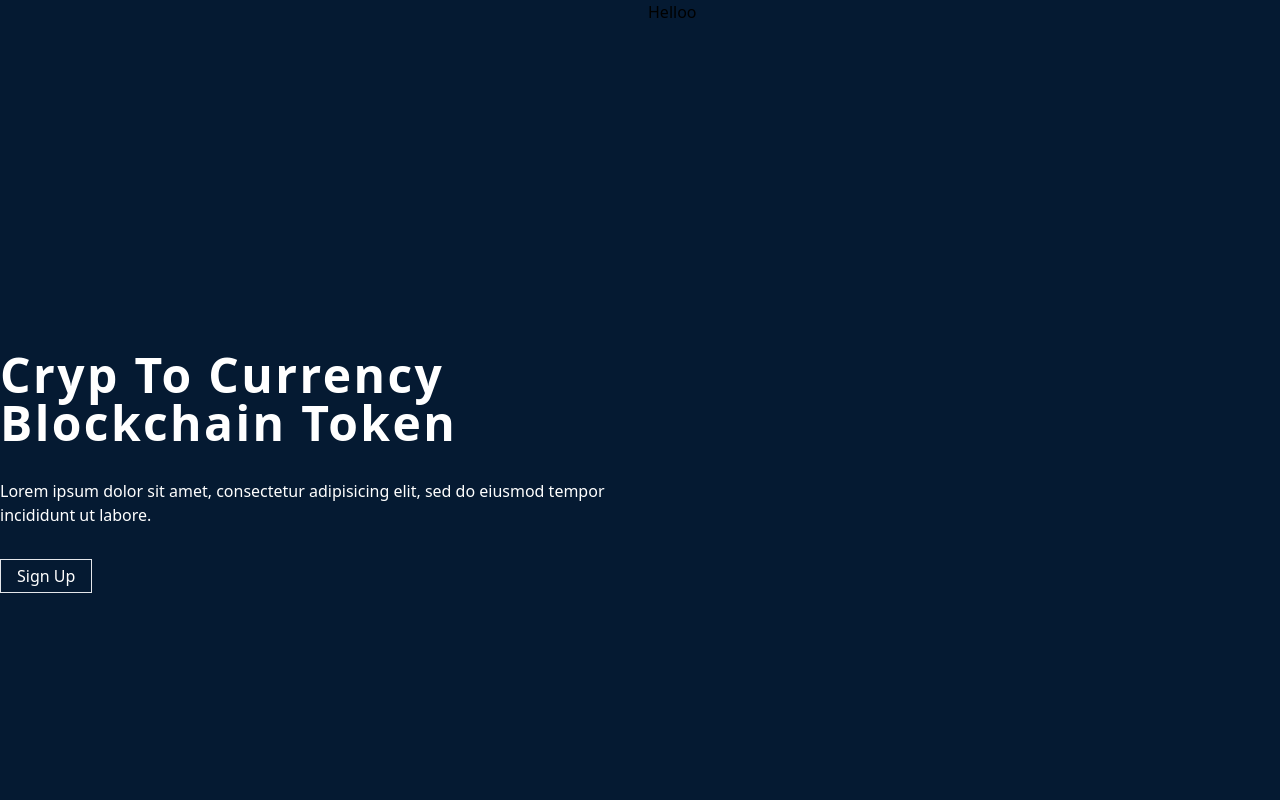
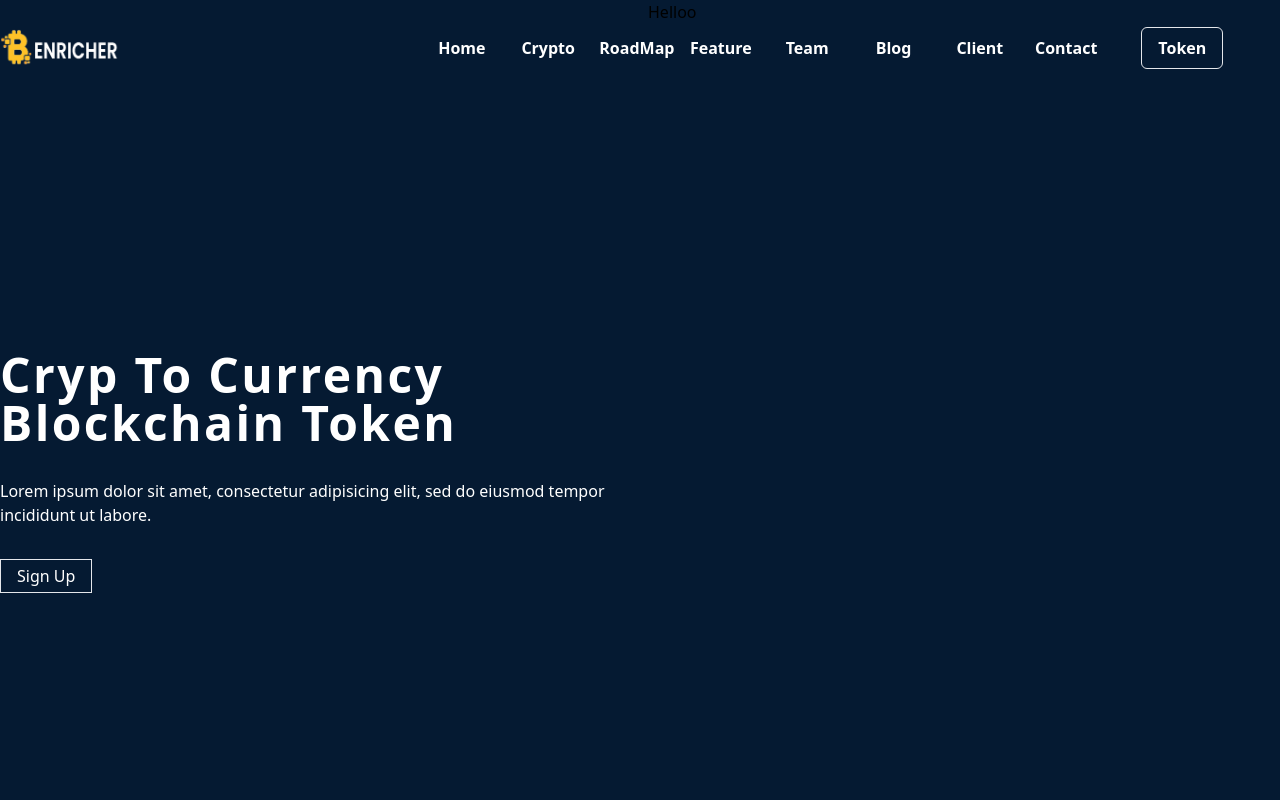
Before and after one commit to drogon98/nextjs-tailwind, a Next.js app: page / in a window 1280 px wide. Shown: the top 800 px of the page. Built offline with nearby package versions, Linux system fonts and the light colour scheme.

Commit message:
added navbar

```diff
--- /dev/null
+++ b/components/Navbar.tsx
@@ -0,0 +1,67 @@
+import Image from "next/image";
+import React from "react";
+
+interface INavbarProps {}
+
+export default function Navbar(props: INavbarProps) {
+  return (
+    <div className="fixed top-0 w-full bg-transparent">
+      <div className="container mx-auto grid grid-cols-3 h-24">
+        <div className="col-span-1 flex h-100 items-center">
+          <a href="http://">
+            <Image src={"/logo.png"} width={120} height={30} alt={"logo"} />
+          </a>
+        </div>
+        <div className="col-span-2 grid grid-cols-5 gap-10 h-100">
+          <div className="col-span-4 grid grid-cols-8 content-center gap-4 h-100 text-white">
+            <div className="text-center">
+              <a href="http://" className="font-semibold">
+                Home
+              </a>{" "}
+            </div>
+            <div className="text-center">
+              <a href="http://" className="font-semibold">
+                Crypto
+              </a>{" "}
+            </div>
+            <div className="text-center">
+              <a href="http://" className="font-semibold">
+                RoadMap{" "}
+              </a>{" "}
+            </div>
+            <div className="text-center">
+              <a href="http://" className="font-semibold">
+                Feature
+              </a>{" "}
+            </div>
+            <div className="text-center">
+              <a href="http://" className="font-semibold">
+                Team
+              </a>{" "}
+            </div>
+            <div className="text-center">
+              <a href="http://" className="font-semibold">
+                Blog
+              </a>{" "}
+            </div>
+            <div className="text-center">
+              <a href="http://" className="font-semibold">
+                Client
+              </a>{" "}
+            </div>
+            <div className="text-center">
+              <a href="http://" className="font-semibold">
+                Contact
+              </a>{" "}
+            </div>
+          </div>
+          <div className="col-span-1 flex items-center">
+            <button className="px-4 py-2 border rounded-md font-semibold text-white">
+              Token
+            </button>
+          </div>
+        </div>
+      </div>
+    </div>
+  );
+}
--- a/pages/index.tsx
+++ b/pages/index.tsx
@@ -7,6 +7,7 @@ import GetInTouch from "@/components/GetInTouch";
 import Hero from "@/components/Hero";
 import HeroBottom from "@/components/HeroBottom";
 import MobileApp from "@/components/MobileApp";
+import Navbar from "@/components/Navbar";
 import News from "@/components/News";
 import Popular from "@/components/Popular";
 import Reviews from "@/components/Reviews";
@@ -30,6 +31,7 @@ export default function Home() {
         <link rel="icon" href="/favicon.ico" />
       </Head>
       <main>
+        <Navbar />
         <Hero />
         <HeroBottom />
         <TokenRate />
```
Also changed, not shown: public/logo.png (added).
